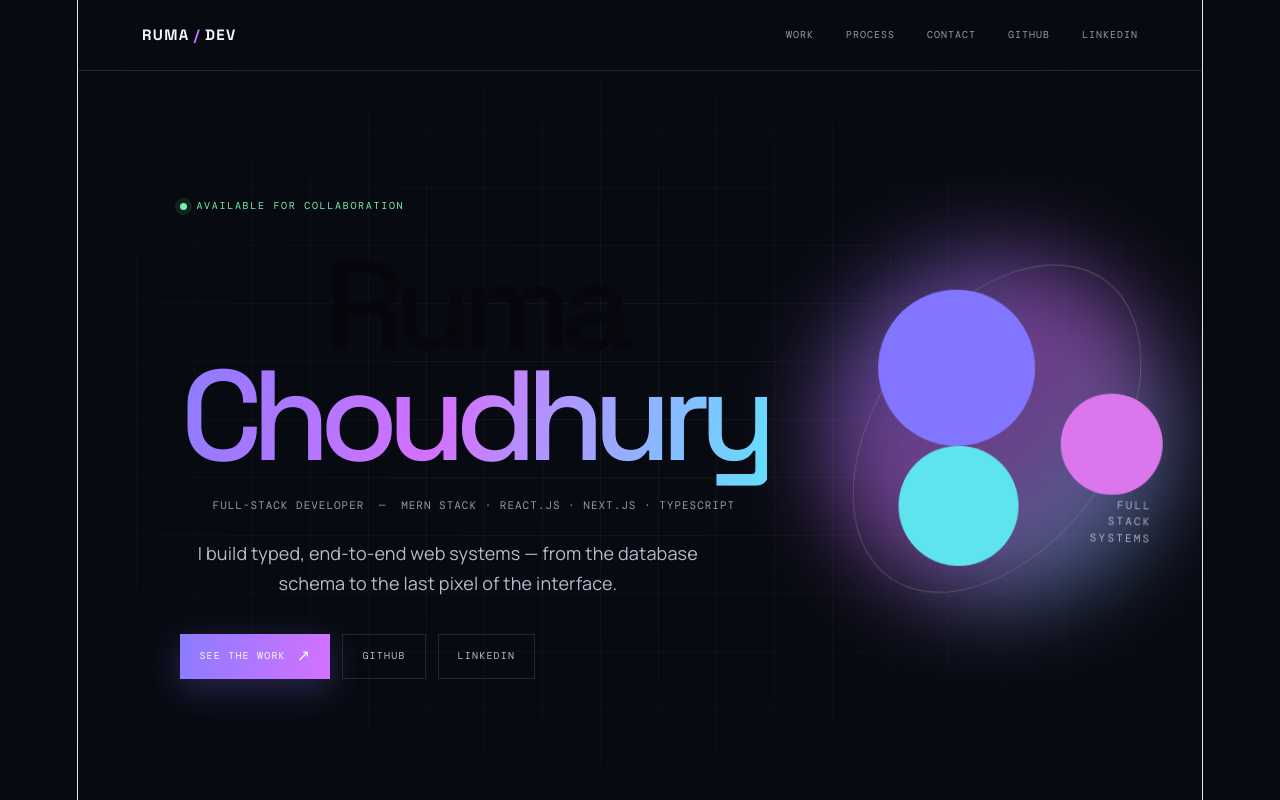
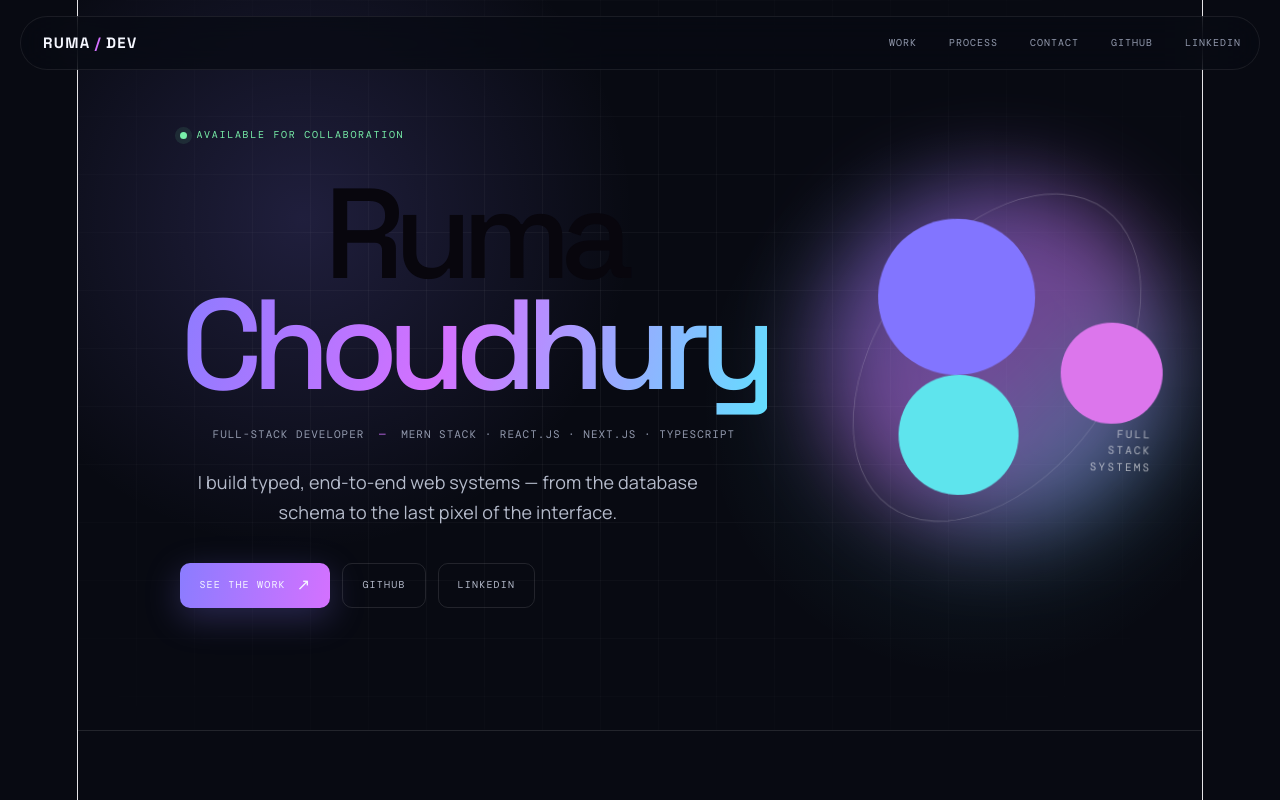
Before and after one commit to rumachoudhury/ruma-app, a React (Vite) app: page / in a window 1280 px wide. Shown: the top 800 px of the page. Built offline with nearby package versions, Linux system fonts and the light colour scheme.

Commit message:
Modernize portfolio visual design

```diff
--- a/src/App.css
+++ b/src/App.css
@@ -33,11 +33,19 @@ a {
 }
 .site-header {
   align-items: center;
-  border-bottom: 1px solid var(--line);
+  backdrop-filter: blur(18px);
+  background: rgba(8, 10, 18, 0.72);
+  border: 1px solid rgba(255, 255, 255, 0.08);
+  border-radius: 999px;
   display: flex;
   justify-content: space-between;
-  padding: 22px clamp(22px, 5vw, 76px);
-  position: relative;
+  left: 50%;
+  max-width: 1340px;
+  padding: 13px 18px 13px 22px;
+  position: fixed;
+  top: 16px;
+  transform: translateX(-50%);
+  width: calc(100% - 40px);
   z-index: 2;
 }
 .wordmark {
@@ -76,6 +84,13 @@ nav a:focus-visible {
   overflow: hidden;
   padding: 8vw clamp(22px, 8vw, 140px);
   position: relative;
+}
+.hero::before {
+  background: radial-gradient(circle at 20% 30%, rgba(139, 124, 255, 0.18), transparent 32%), radial-gradient(circle at 80% 55%, rgba(98, 223, 255, 0.12), transparent 28%);
+  content: "";
+  inset: 0;
+  pointer-events: none;
+  position: absolute;
 }
 .hero-grid {
   background-image:
@@ -181,15 +196,19 @@ nav a:focus-visible {
   min-height: 45px;
   padding: 0 19px;
   text-transform: uppercase;
+  transition: border-color 0.25s, box-shadow 0.25s, transform 0.25s;
 }
 .primary-button {
   background: linear-gradient(100deg, var(--indigo), var(--violet));
+  border-radius: 10px;
   box-shadow: 0 10px 35px rgba(139, 124, 255, 0.26);
 }
 .outline-button {
   border: 1px solid var(--line);
+  border-radius: 10px;
   color: #b5bbcb;
 }
+.primary-button:hover, .outline-button:hover { border-color: var(--cyan); box-shadow: 0 10px 28px rgba(98, 223, 255, 0.14); transform: translateY(-2px); }
 .primary-button span,
 .email-link span,
 .project-link span {
@@ -343,13 +362,16 @@ nav a:focus-visible {
 }
 .project-art {
   align-items: flex-end;
-  background: #1b2140;
+  border: 1px solid rgba(255, 255, 255, 0.09);
+  border-radius: 18px;
   display: flex;
   height: 210px;
   overflow: hidden;
   padding: 18px;
   position: relative;
+  transition: filter 0.3s;
 }
+.project-card:hover .project-art { filter: saturate(1.22); }
 .project-art:before {
   background: linear-gradient(135deg, var(--art-start), var(--art-end));
   border-radius: 50%;
@@ -488,6 +510,7 @@ nav a:focus-visible {
 .logic-panel {
   background: var(--panel);
   border: 1px solid var(--line);
+  border-radius: 18px;
   flex: 0 0 min(390px, 82vw);
   min-height: 340px;
   padding: 28px;
```
